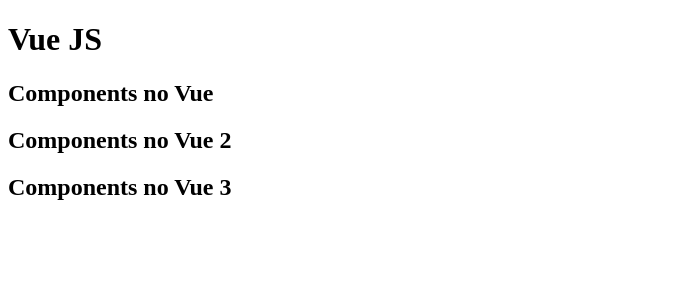
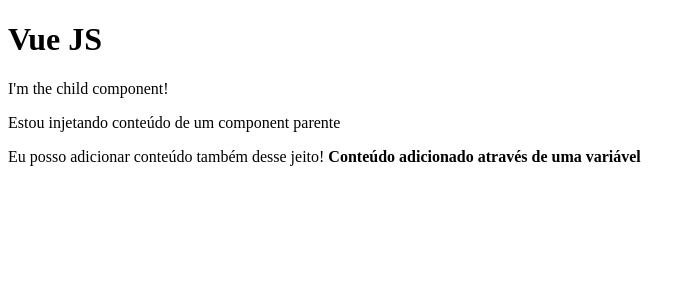
Before and after one commit to flavio-santana/vue-components-avancado, a Vue app: page / in a window 1280 px wide. Shown: the top 300 px of the page, without its empty margins (0-695 px from the left). Built offline with nearby package versions, Linux system fonts and the light colour scheme.

Commit message:
implementado template com slots

```diff
--- a/src/App.vue
+++ b/src/App.vue
@@ -3,11 +3,14 @@
 
     <h1>Vue JS</h1>
 
-    <Post titulo="Components no Vue" />
+    <post>
 
-    <Post titulo="Components no Vue 2" />
+      <p>Estou injetando conteúdo de um component parente</p>
+      <p>Eu posso adicionar conteúdo também desse jeito! <strong> {{ minhaVariavel }} </strong> </p>
 
-    <Post titulo="Components no Vue 3" />
+    </post>
+
+
 
   </div>
 </template>
@@ -21,6 +24,11 @@
 
   components: {
     Post
+  },
+  data() {
+    return {
+      minhaVariavel: 'Conteúdo adicionado através de uma variável'
+    }
   }
 
 }
--- a/src/components/Post.vue
+++ b/src/components/Post.vue
@@ -1,5 +1,13 @@
+
 <template>
-    <h2>{{titulo}}</h2>
+
+    <div>
+        <p>I'm the child component!</p>
+
+        <slot></slot>
+
+    </div>
+
 </template>
 
 <script>
```
